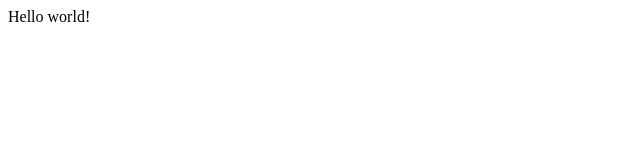
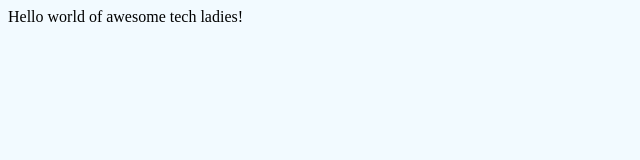
Before and after one commit to wtm-switzerland/wtm-ch, a plain HTML site: page index.html in a window 1280 px wide. Shown: the whole page, without its empty margins (0-640 px from the left). Drawn offline with Linux system fonts and the light colour scheme.

Commit message:
Update index.html

```diff
--- a/index.html
+++ b/index.html
@@ -6,8 +6,13 @@
     <meta name="author" content="WTM Zurich">
     <meta name="keywords" content="event, gdg, women in tech, google, programming, developers, zurich, switzerland">
     <meta name="description" content="Women Techmakers Zurich is part of an international event series initiated by Google whose goal is to make women in tech more visible and to help build a better community.">
+    <style>
+      * {
+        background-color:#f2faff;
+      }
+    </style>
   </head>
   <body>
-    Hello world!
+    Hello world of awesome tech ladies!
   </body>
 </html>
```
